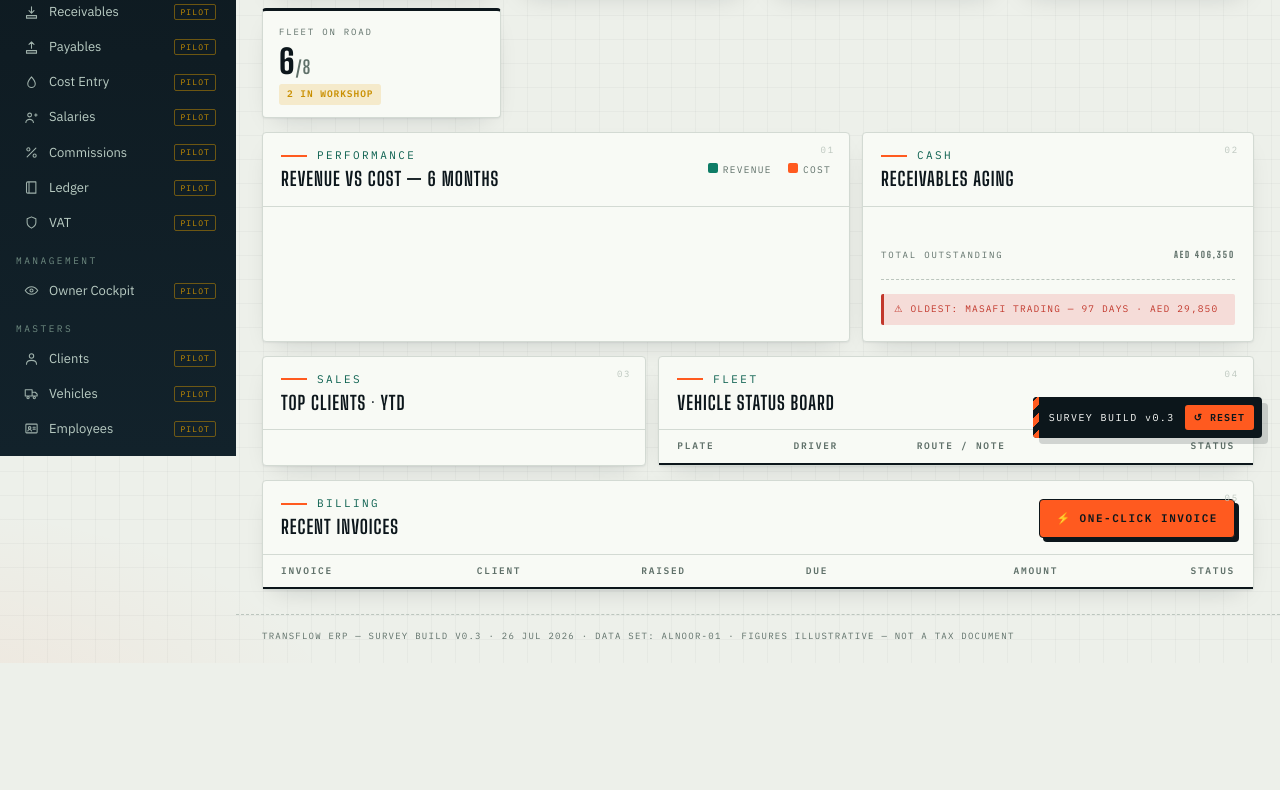
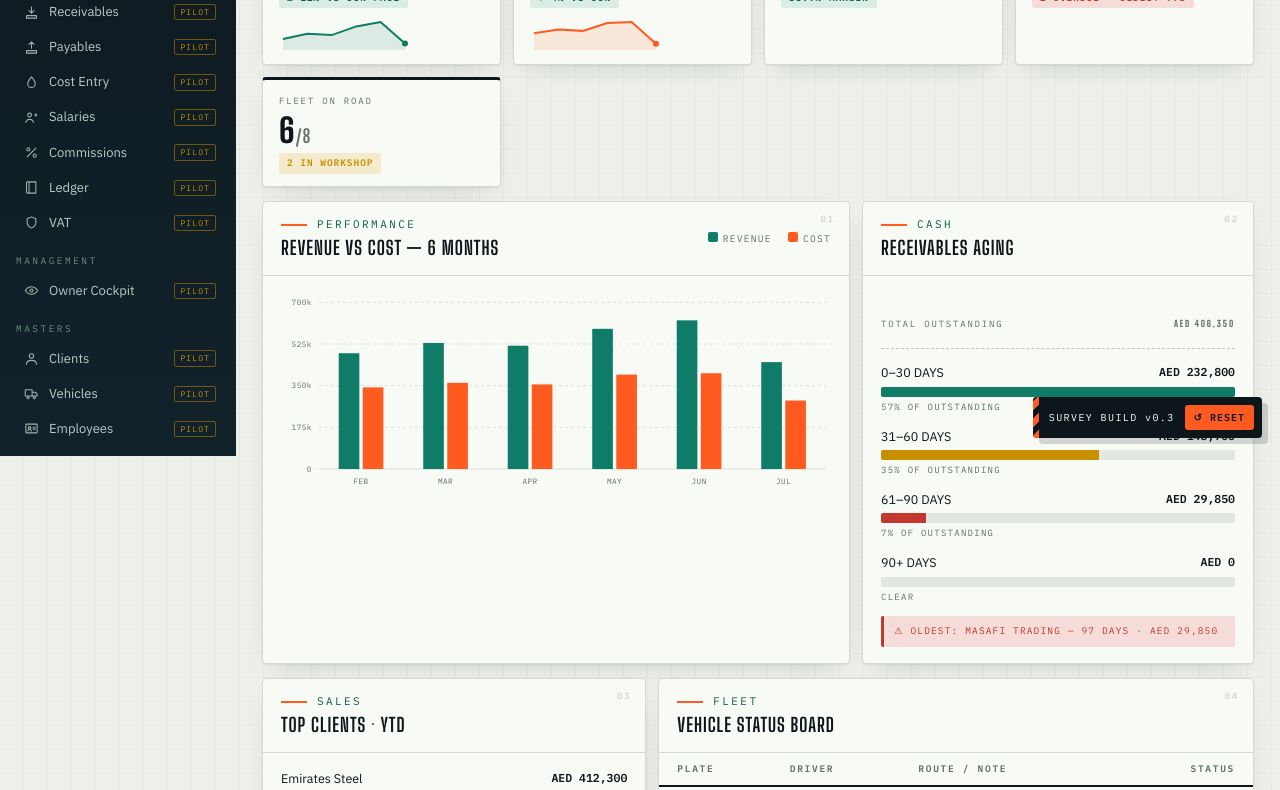
Before and after one commit to nitishkumarpro/TransFlow, a website: page app/dashboard.html in a window 1280 px wide. Shown: the part 344-1134 px from the top of the page. Before the commit the page ends 1007 px from the top, so only its background shows below. Drawn offline with Linux system fonts and the light colour scheme; sample sign-in values are in the browser's storage.

Commit message:
Update dashboard.html

```diff
--- a/app/dashboard.html
+++ b/app/dashboard.html
@@ -120,34 +120,34 @@
 <script src="/assets/js/shell.js"></script>
 <script>
 (function(){
-  /* greeting + date in Dubai time */
-  const dubaiH = +new Intl.DateTimeFormat('en-GB',{ timeZone:'Asia/Dubai', hour:'numeric', hour12:false }).format(new Date());
-  document.getElementById('greet').textContent = dubaiH < 12 ? 'GOOD MORNING' : dubaiH < 17 ? 'GOOD AFTERNOON' : 'GOOD EVENING';
-  document.getElementById('todayStr').textContent = new Intl.DateTimeFormat('en-GB',
-    { timeZone:'Asia/Dubai', weekday:'long', day:'2-digit', month:'long', year:'numeric' }).format(new Date()).toUpperCase();
-
   TF.fx.reveal();
   TF.fx.counters();
 
-  TF.fx.ticker(document.getElementById('opsTick'), TF.jobs.map(j =>
+  const $ = id => document.getElementById(id);
+  const dubaiH = +new Intl.DateTimeFormat('en-GB',{ timeZone:'Asia/Dubai', hour:'numeric', hour12:false }).format(new Date());
+  const g = $('greet');    if(g) g.textContent = dubaiH < 12 ? 'GOOD MORNING' : dubaiH < 17 ? 'GOOD AFTERNOON' : 'GOOD EVENING';
+  const t = $('todayStr'); if(t) t.textContent = new Intl.DateTimeFormat('en-GB',
+    { timeZone:'Asia/Dubai', weekday:'long', day:'2-digit', month:'long', year:'numeric' }).format(new Date()).toUpperCase();
+
+  const tick = $('opsTick'); if(tick) TF.fx.ticker(tick, TF.jobs.map(j =>
     `<b>${j.id}</b> ${j.veh} · ${j.from} → ${j.to} · ${j.st==='ok'?'DELIVERED ✓':j.st==='run'?'IN TRANSIT':'AWAITING LOAD'}`));
 
-  TF.charts.bars(document.getElementById('revCost'), {
+  const rc = $('revCost'); if(rc) TF.charts.bars(rc, {
     labels: TF.months.labels,
     series: [
-      { name:'REVENUE', color:'var(--teal)', values:TF.months.rev  },
+      { name:'REVENUE', color:'var(--teal)', values:TF.months.rev },
       { name:'COST',    color:'var(--acc)',  values:TF.months.cost },
     ]
   });
-  TF.charts.spark(document.getElementById('sparkRev'),  TF.months.rev,  'var(--teal)');
-  TF.charts.spark(document.getElementById('sparkCost'), TF.months.cost, 'var(--acc)');
+  const sr = $('sparkRev');  if(sr) TF.charts.spark(sr, TF.months.rev,  'var(--teal)');
+  const sc = $('sparkCost'); if(sc) TF.charts.spark(sc, TF.months.cost, 'var(--acc)');
 
-  TF.charts.hbars(document.getElementById('agingBars'),
+  const ab = $('agingBars'); if(ab) TF.charts.hbars(ab,
     TF.aging.map(a => ({ ...a, sub: a.value ? (a.value/TF.kpi.outstanding*100).toFixed(0)+'% OF OUTSTANDING' : 'CLEAR' })));
-  TF.charts.hbars(document.getElementById('topClients'),
+  const tc = $('topClients'); if(tc) TF.charts.hbars(tc,
     TF.topClients.map(c => ({ ...c, sub: (c.value/TF.kpi.ytdRev*100).toFixed(1)+'% OF YTD BILLING' })));
 
-  document.getElementById('fleetBody').innerHTML = TF.vehicles.map(v => `
+  const fb = $('fleetBody'); if(fb) fb.innerHTML = TF.vehicles.map(v => `
     <tr>
       <td class="mono"><b>${v.plate}</b><br><small>${v.type}</small></td>
       <td>${v.driver}</td>
@@ -155,8 +155,9 @@
       <td class="r"><span class="st ${v.st}"><i></i>${v.st==='run'?'ON ROAD':v.st==='wrk'?'WORKSHOP':'ON ROAD'}</span></td>
     </tr>`).join('');
 
+  const ib = $('invBody'); if(ib){
     const stMap = { paid:['ok','PAID'], open:['wait','OPEN'], partial:['run','PARTIAL'], overdue:['bad','OVERDUE'] };
-  document.getElementById('invBody').innerHTML = TF.invoices.map(v => {
+    ib.innerHTML = TF.invoices.map(v => {
       const [s,l] = stMap[v.st];
       return `<tr>
         <td class="mono">${v.no}</td><td>${v.client}</td>
@@ -165,10 +166,9 @@
         <td class="r"><span class="st ${s}"><i></i>${l}</span></td>
       </tr>`;
     }).join('');
+  }
 
-  document.getElementById('oneClick').addEventListener('click', () =>
-  location.href = '/app/operations/spreadsheet');
-    TF.fx.toast('⚡ ONE-CLICK INVOICING — the star feature. Live in the next survey build.'));
+  const oc = $('oneClick'); if(oc) oc.addEventListener('click', () => location.href = '/app/operations/spreadsheet');
 })();
 </script>
 </body>
```
Lines whose indentation alone changed are shown as unchanged.
